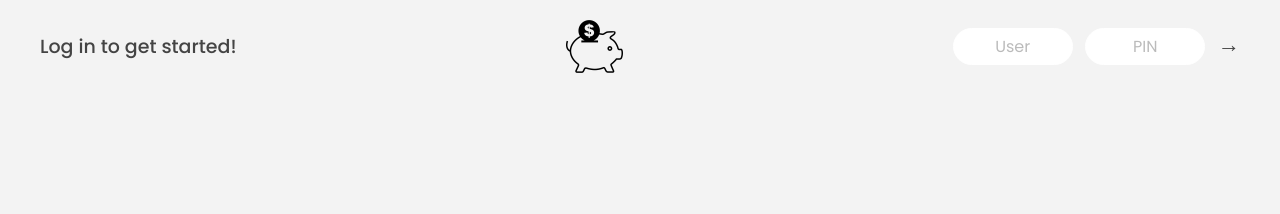
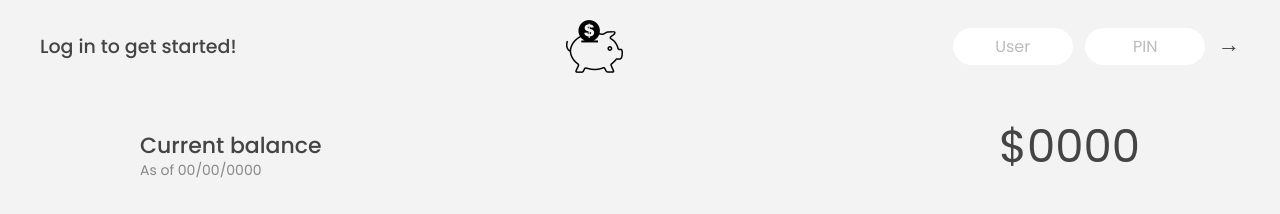
Before and after one commit to klwatkins132/minimal-banking-app, a plain HTML site: page index.html in a window 1280 px wide. Drawn offline with Linux system fonts and the light colour scheme.

Commit message:
add balance container and styles

```diff
--- a/index.html
+++ b/index.html
@@ -6,17 +6,12 @@
   <meta name="viewport" content="width=device-width, initial-scale=1.0" />
   <meta http-equiv="X-UA-Compatible" content="ie=edge" />
   <link rel="shortcut icon" type="image/png" href="/icon.png" />
-
   <link href="https://fonts.googleapis.com/css?family=Poppins:400,500,600&display=swap" rel="stylesheet" />
-
   <link rel="stylesheet" href="style.css" />
   <title>Banking App</title>
 </head>
 
 <body>
-  <script src="script.js"></script>
-</body>
-
   <!-- TOP NAVIGATION -->
   <nav>
     <p class="welcome">Log in to get started!</p>
@@ -28,4 +23,20 @@
     </form>
   </nav>
 
+  <main class="app">
+    <!-- BALANCE -->
+    <div class="balance">
+      <div>
+        <p class="balance__label">Current balance</p>
+        <p class="balance__date">
+          As of <span>00/00/0000</span>
+        </p>
+      </div>
+      <p class="balance__value">$0000</p>
+    </div>
+  </main>
+
+  <script src="script.js"></script>
+</body>
+
 </html>
--- a/style.css
+++ b/style.css
@@ -70,3 +70,40 @@ nav {
   outline: none;
   color: #777;
 }
+
+.app {
+  position: relative;
+  max-width: 100rem;
+  margin: 4rem auto;
+  display: grid;
+  grid-template-columns: 4fr 3fr;
+  grid-template-rows: auto repeat(3, 15rem) auto;
+  gap: 2rem;
+  /*uncomment opacity once app is finished*/
+  /* opacity: 0; */
+  transition: all 1s;
+}
+
+.balance {
+  grid-column: 1 / span 2;
+  display: flex;
+  align-items: flex-end;
+  justify-content: space-between;
+  margin-bottom: 2rem;
+}
+
+.balance__label {
+  font-size: 2.2rem;
+  font-weight: 500;
+  margin-bottom: -0.2rem;
+}
+
+.balance__date {
+  font-size: 1.4rem;
+  color: #888;
+}
+
+.balance__value {
+  font-size: 4.5rem;
+  font-weight: 400;
+}
```
Lines whose indentation alone changed are shown as unchanged.
